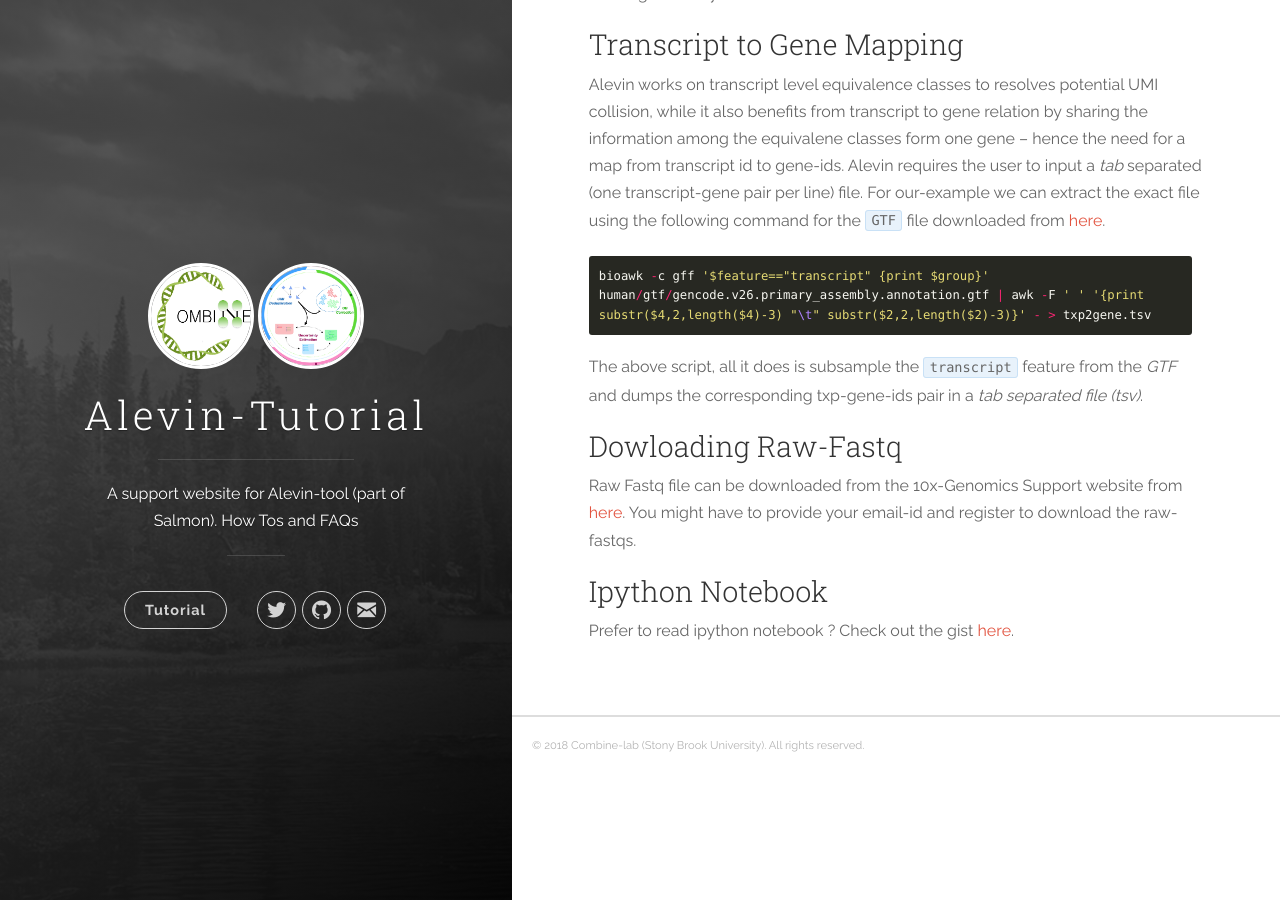
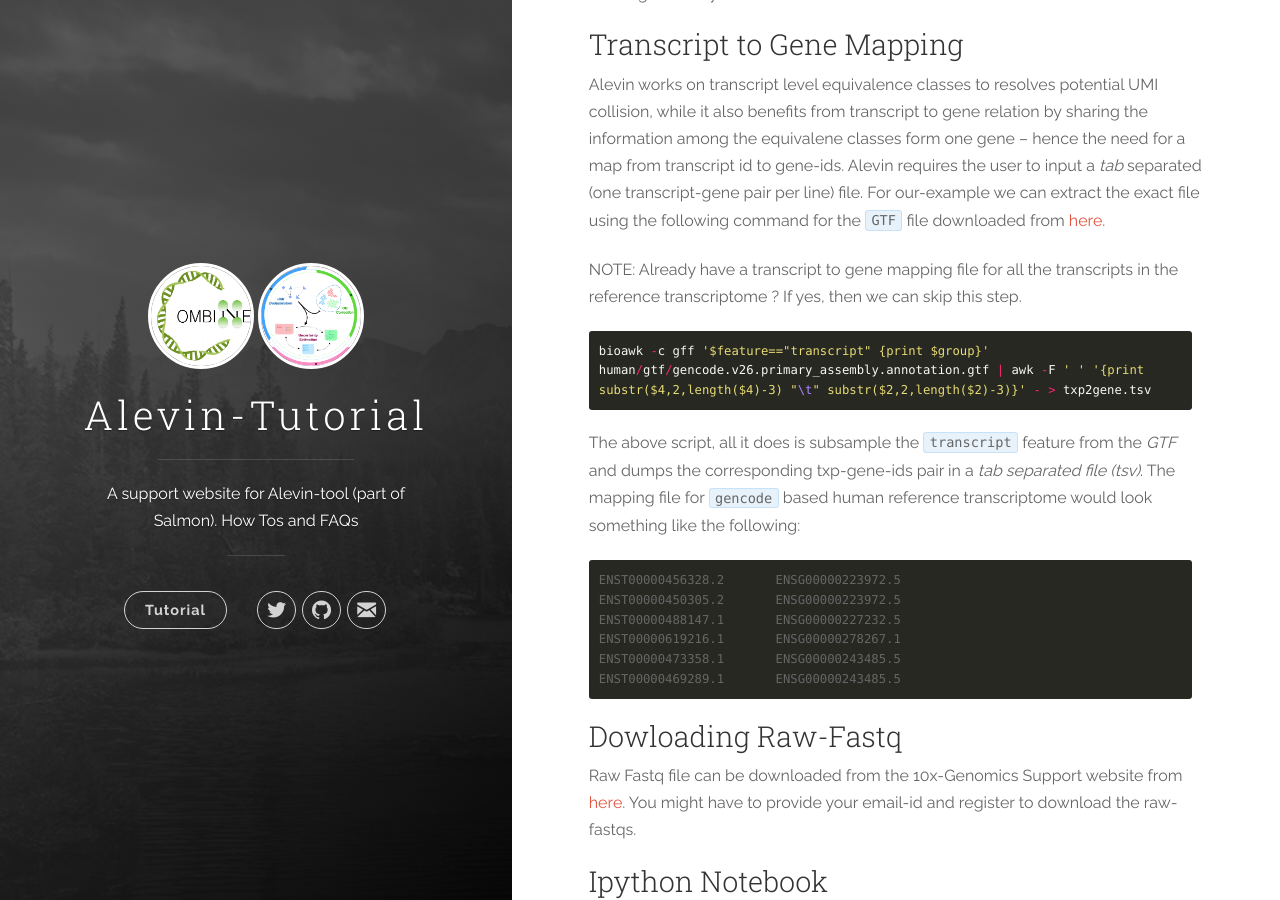
Before and after one commit to COMBINE-lab/alevin-tutorial, a Jekyll site: the page built from docs/_posts/2018-22-05-setting-up-resources.markdown, in a window 1280 px wide and 900 px high, scrolled down 1534 px. Built offline with Jekyll 4.4.1, drawn with Linux system fonts in a browser that asks for light colours.

Commit message:
Update 2018-22-05-setting-up-resources.markdown

````diff
--- a/docs/_posts/2018-22-05-setting-up-resources.markdown
+++ b/docs/_posts/2018-22-05-setting-up-resources.markdown
@@ -60,11 +60,22 @@ This command will build the alevin index inside the folder `index` in your curre
 ### Transcript to Gene Mapping
 Alevin works on transcript level equivalence classes to resolves potential UMI collision, while it also benefits from transcript to gene relation by sharing the information among the equivalene classes form one gene -- hence the need for a map from transcript id to gene-ids. Alevin requires the user to input a *tab* separated (one transcript-gene pair per line) file. For our-example we can extract the exact file using the following command for the `GTF` file downloaded from [here](ftp://ftp.ebi.ac.uk/pub/databases/gencode/Gencode_human/release_28/gencode.v28.basic.annotation.gtf.gz).
 
+NOTE: Already have a transcript to gene mapping file for all the transcripts in the reference transcriptome ? If yes, then we can skip this step.
+
 ```python
 bioawk -c gff '$feature=="transcript" {print $group}' human/gtf/gencode.v26.primary_assembly.annotation.gtf | awk -F ' ' '{print substr($4,2,length($4)-3) "\t" substr($2,2,length($2)-3)}' - > txp2gene.tsv
 ```
 
-The above script, all it does is subsample the `transcript` feature from the *GTF* and dumps the corresponding txp-gene-ids pair in a _tab separated file (tsv)_.
+The above script, all it does is subsample the `transcript` feature from the *GTF* and dumps the corresponding txp-gene-ids pair in a _tab separated file (tsv)_. The mapping file for `gencode` based human reference transcriptome would look something like the following:
+
+```
+ENST00000456328.2       ENSG00000223972.5
+ENST00000450305.2       ENSG00000223972.5
+ENST00000488147.1       ENSG00000227232.5
+ENST00000619216.1       ENSG00000278267.1
+ENST00000473358.1       ENSG00000243485.5
+ENST00000469289.1       ENSG00000243485.5
+```
 
 ### Dowloading Raw-Fastq
 
````
